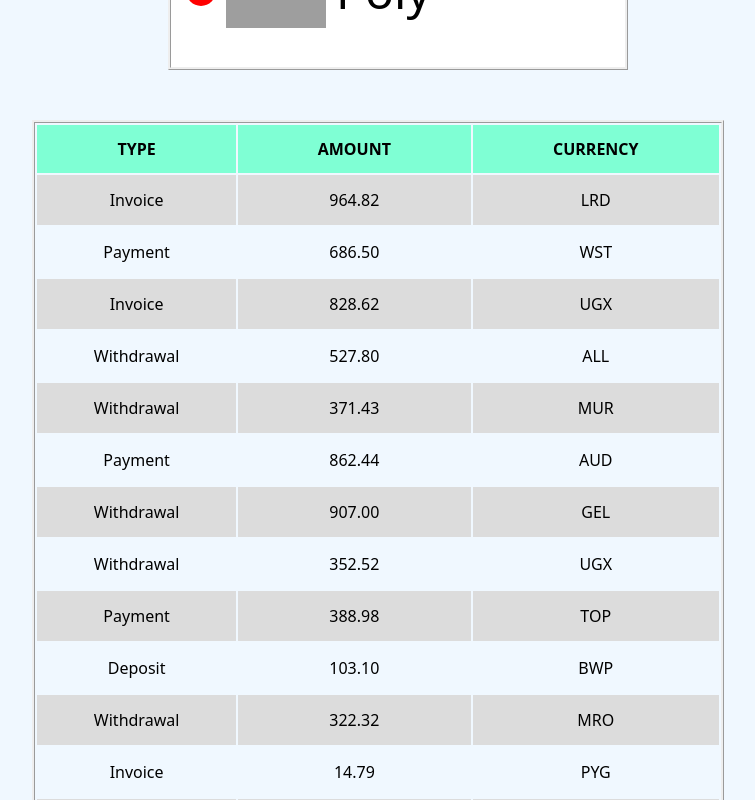
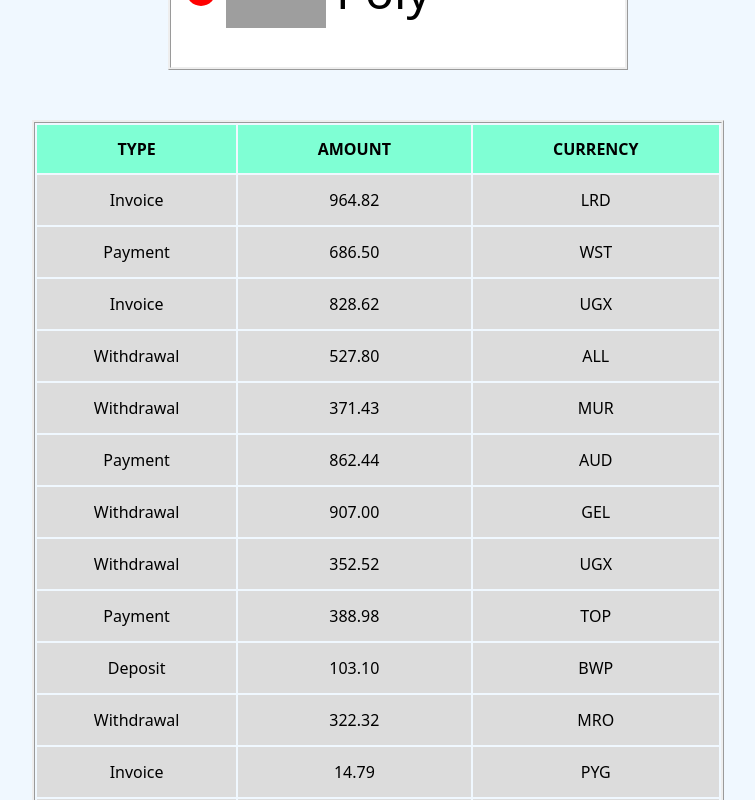
Before and after one commit to SosnaO/goit-react-hw-01-components, a React (Create React App) app: page / in a window 1280 px wide. Shown: the part 1460-2260 px from the top of the page, without its empty margins (262-1017 px from the left). Built offline with nearby package versions, Linux system fonts and the light colour scheme; grey boxes are pictures that could not be loaded.

Commit message:
исправила ошибки

```diff
--- a/src/components/FriendList/FriendList.js
+++ b/src/components/FriendList/FriendList.js
@@ -1,7 +1,7 @@
 import React from 'react';
 import PropTypes from 'prop-types';
 import defoltImage from '../defaultImg.jpg';
-import  styles from './FriendList.module.css';
+import styles from './FriendList.module.css';
 
 
 
@@ -11,7 +11,7 @@ const FriendList=({ friends})=>{
   return (
 <ul className={styles.friend_list}>
 {friends.map(friend=>
-<li  key={friend.id} class={styles.item}>
+<li  key={friend.id} className={styles.item}>
 
  <span className={`${styles.ofline} ${friend.isOnline && styles.online}`}></span>
 
--- a/src/components/TransactionHistory/TransactionHistory.js
+++ b/src/components/TransactionHistory/TransactionHistory.js
@@ -13,19 +13,20 @@ const TransactionHistory=({ items})=>{
     </tr>
   </thead>
 
-    {items.map(item=>(
 
-  <tbody className={styles.tbody} >
-    <tr className={styles.tr}  key={item.id}>
+
+  <tbody className={styles.tbody}>
+     {items.map(item=>(
+    <tr className={styles.tr} key={item.id}>
       <td>{item.type}</td>
       <td>{item.amount}</td>
       <td>{item.currency}</td>
     </tr>
-
+))}
   </tbody>
 
 
-    ))}
+
 
 </table>
     );
```
